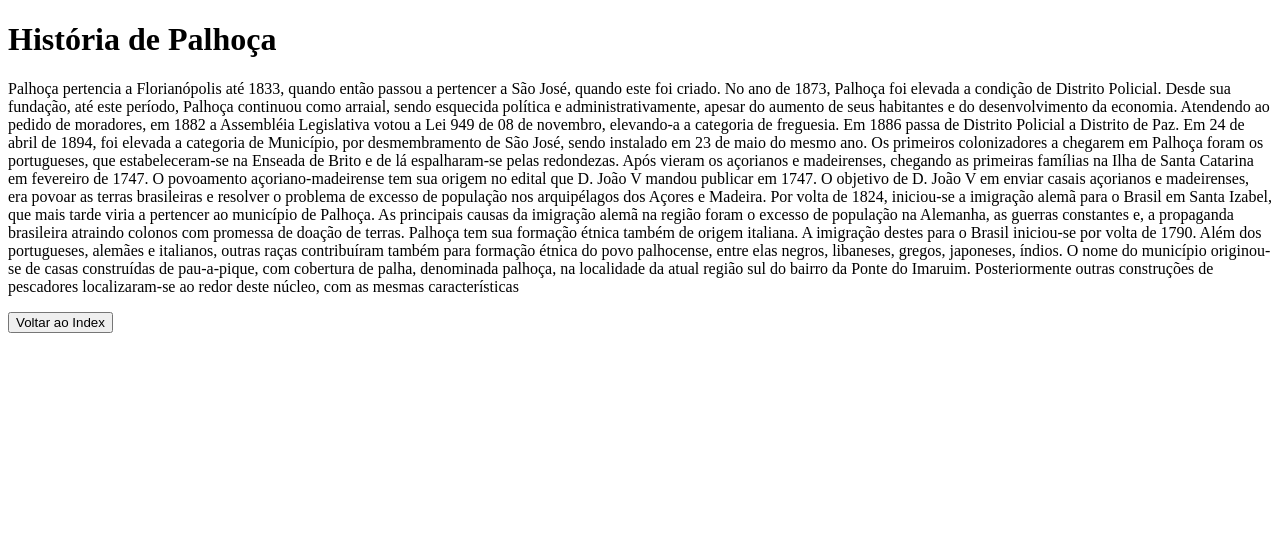
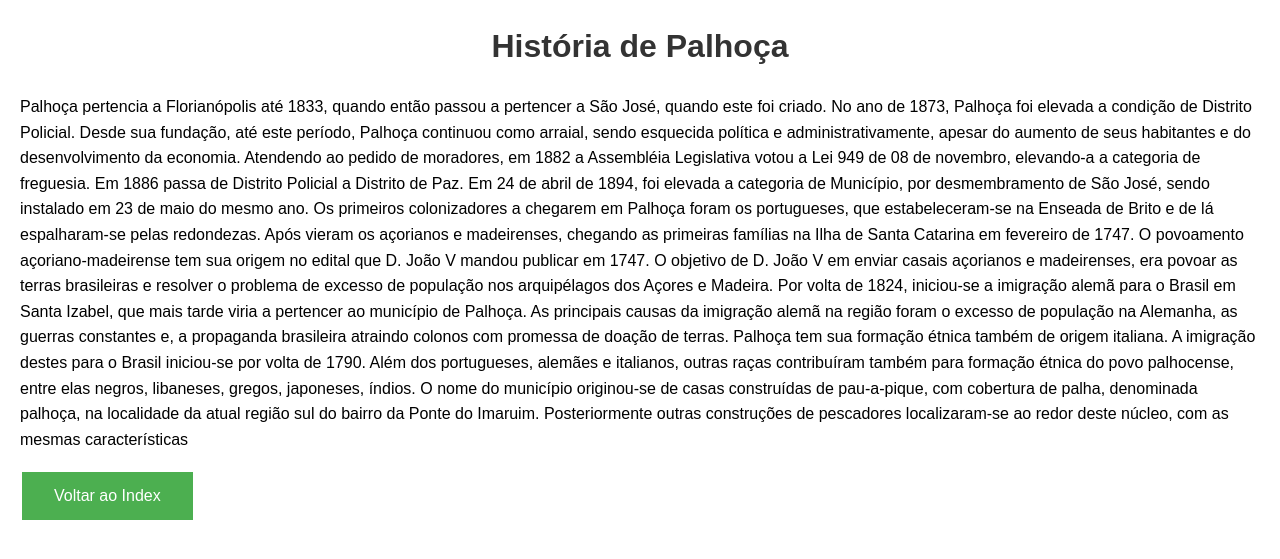
Before and after one commit to FabricioDosSantosMoreira/senai-django, a Django app: page /historia/ in a window 1280 px wide. Shown: the top 559 px of the page. Run offline with Django 5.2, Linux system fonts and the light colour scheme.

Commit message:
[UPDATE] - index

```diff
--- a/projeto/app/templates/historia.html
+++ b/projeto/app/templates/historia.html
@@ -21,5 +21,37 @@
 
     <button onclick="navigateToIndex()">Voltar ao Index</button>
 
+    <style>
+        body {
+  font-family: Rockwell, sans-serif;
+  margin: 20px;
+  line-height: 1.6;
+}
+
+h1 {
+  text-align: center;
+  color: #333;
+}
+
+p {
+  text-align: start;
+}
+
+button {
+  background-color: #4CAF50;
+  border: none;
+  color: white;
+  padding: 15px 32px;
+  text-align: center;
+  text-decoration: none;
+
+  display: inline-block;
+  font-size: 16px;
+  margin: 4px 2px;
+  cursor: pointer;
+
+}
+</style>
+
 </body>
 </html>
```
